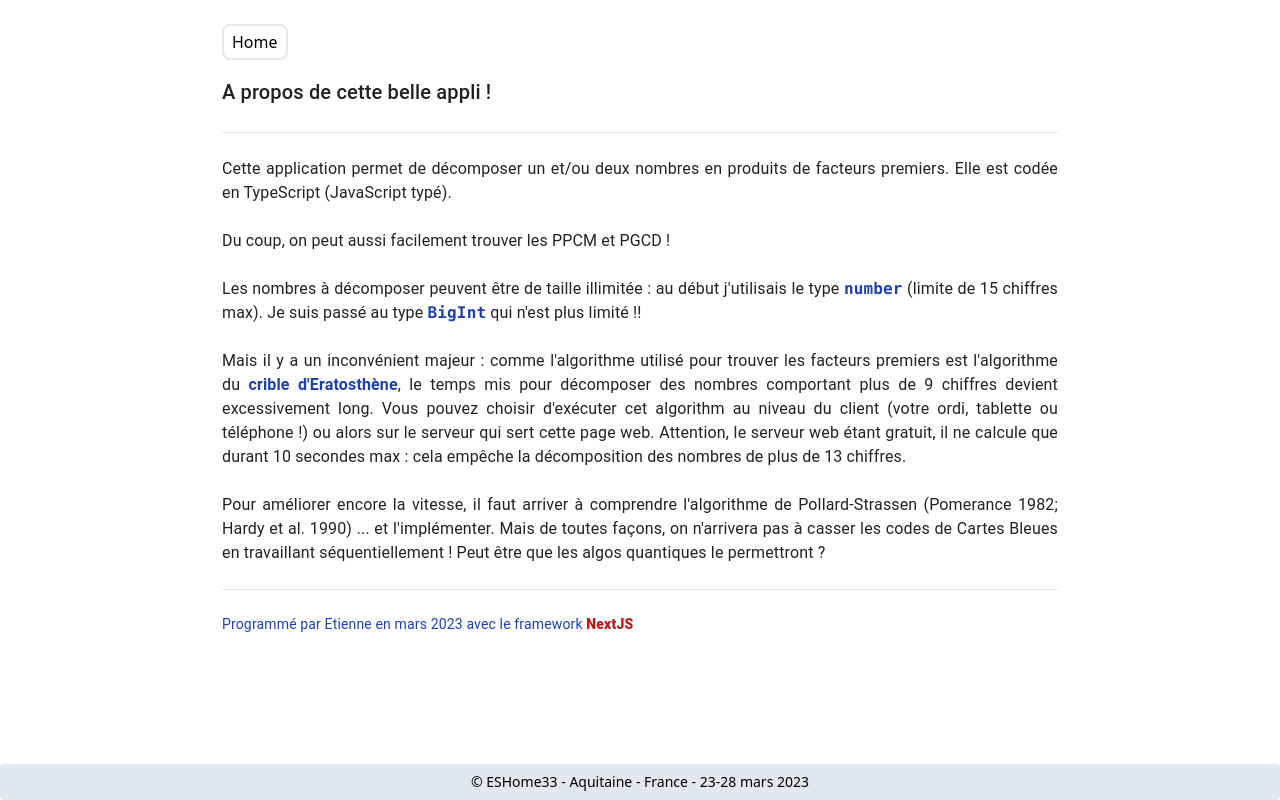
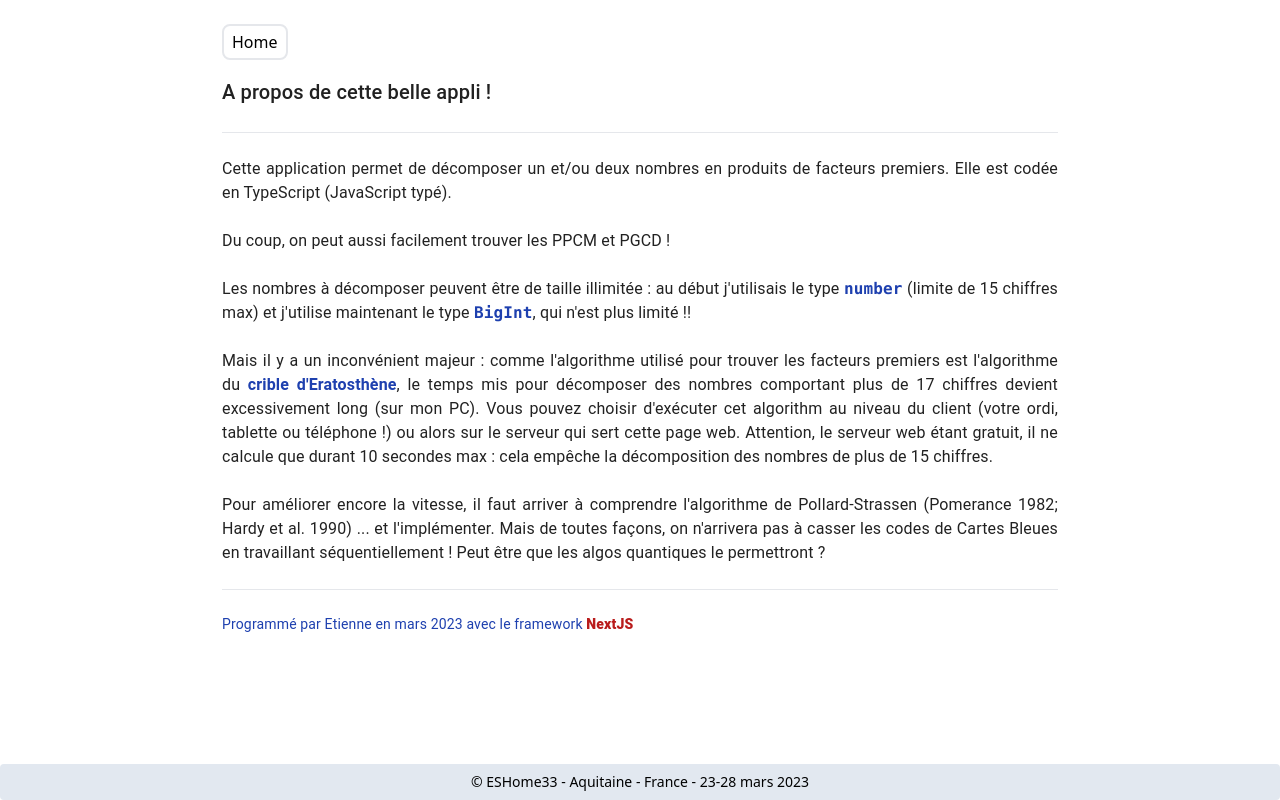
Before and after one commit to esHome33/ppcm, a Next.js app: page /about in a window 1280 px wide. Built offline with nearby package versions, Linux system fonts and the light colour scheme.

Commit message:
V1.4.2 about : changed size of numbers

```diff
--- a/package.json
+++ b/package.json
@@ -1,6 +1,6 @@
 {
 	"name": "factorize_app",
-	"version": "1.4.1",
+	"version": "1.4.2",
 	"author": "Etienne Schwartz",
 	"description": "Factor your integers as prime products with Euclid's algorithm. Factorisez sous forme de produits de nombre premiers vos nombres entiers avec l'algorithme d'Euclide.",
 	"scripts": {
--- a/pages/about.tsx
+++ b/pages/about.tsx
@@ -36,8 +36,8 @@ const About = (_props: Props) => {
 				Les nombres à décomposer peuvent être de taille illimitée : au début
 				j'utilisais le type{" "}
 				<code className="text-blue-800 font-black">number</code> (limite de
-				15 chiffres max). Je suis passé au type{" "}
-				<code className="text-blue-800 font-black">BigInt</code> qui n'est
+				15 chiffres max) et j'utilise maintenant le type{" "}
+				<code className="text-blue-800 font-black">BigInt</code>, qui n'est
 				plus limité !!
 			</Typography>
 			<br />
@@ -50,12 +50,13 @@ const About = (_props: Props) => {
 				<span className="text-blue-800 font-bold">
 					crible d'Eratosthène
 				</span>
-				, le temps mis pour décomposer des nombres comportant plus de 9
-				chiffres devient excessivement long. Vous pouvez choisir d'exécuter
-				cet algorithm au niveau du client (votre ordi, tablette ou téléphone
-				!) ou alors sur le serveur qui sert cette page web. Attention, le
-				serveur web étant gratuit, il ne calcule que durant 10 secondes max
-				: cela empêche la décomposition des nombres de plus de 13 chiffres.
+				, le temps mis pour décomposer des nombres comportant plus de 17
+				chiffres devient excessivement long (sur mon PC). Vous pouvez
+				choisir d'exécuter cet algorithm au niveau du client (votre ordi,
+				tablette ou téléphone !) ou alors sur le serveur qui sert cette page
+				web. Attention, le serveur web étant gratuit, il ne calcule que
+				durant 10 secondes max : cela empêche la décomposition des nombres
+				de plus de 15 chiffres.
 			</Typography>
 			<br />
 			<Typography
```
